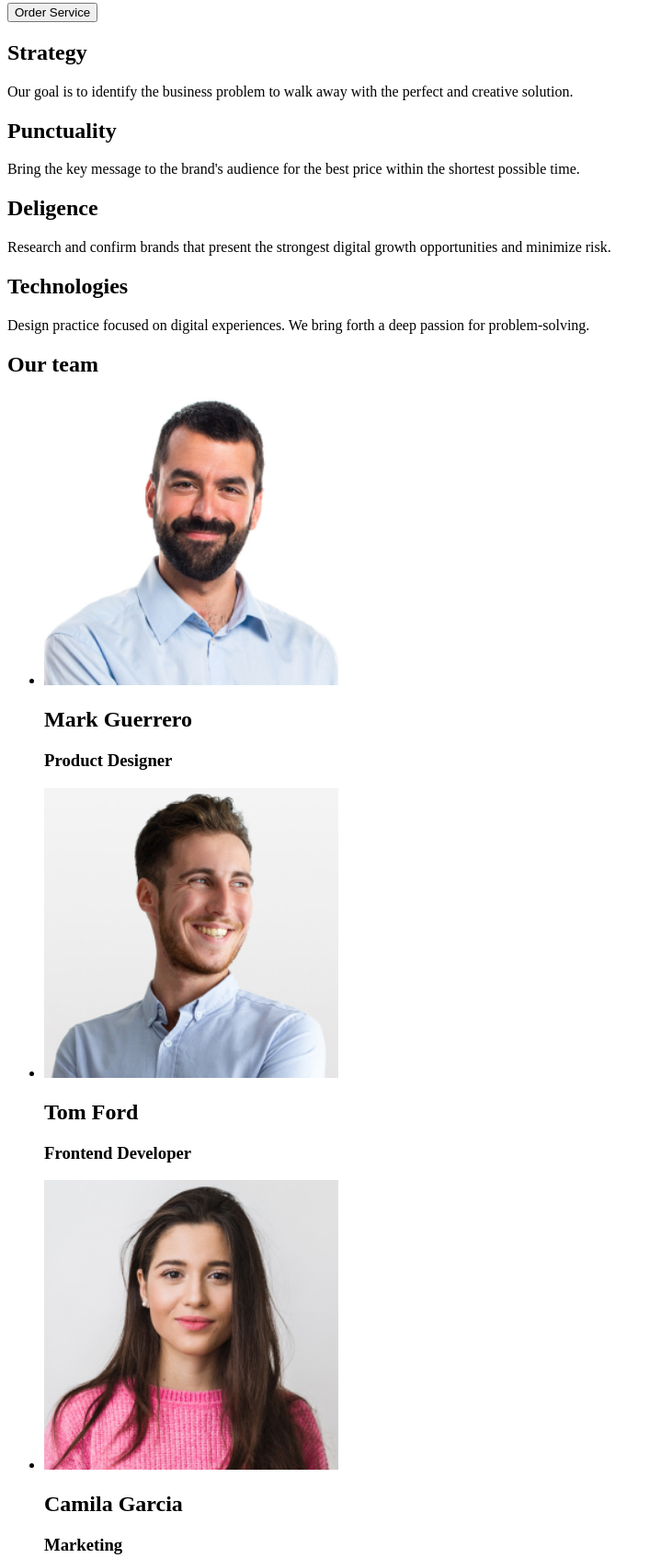
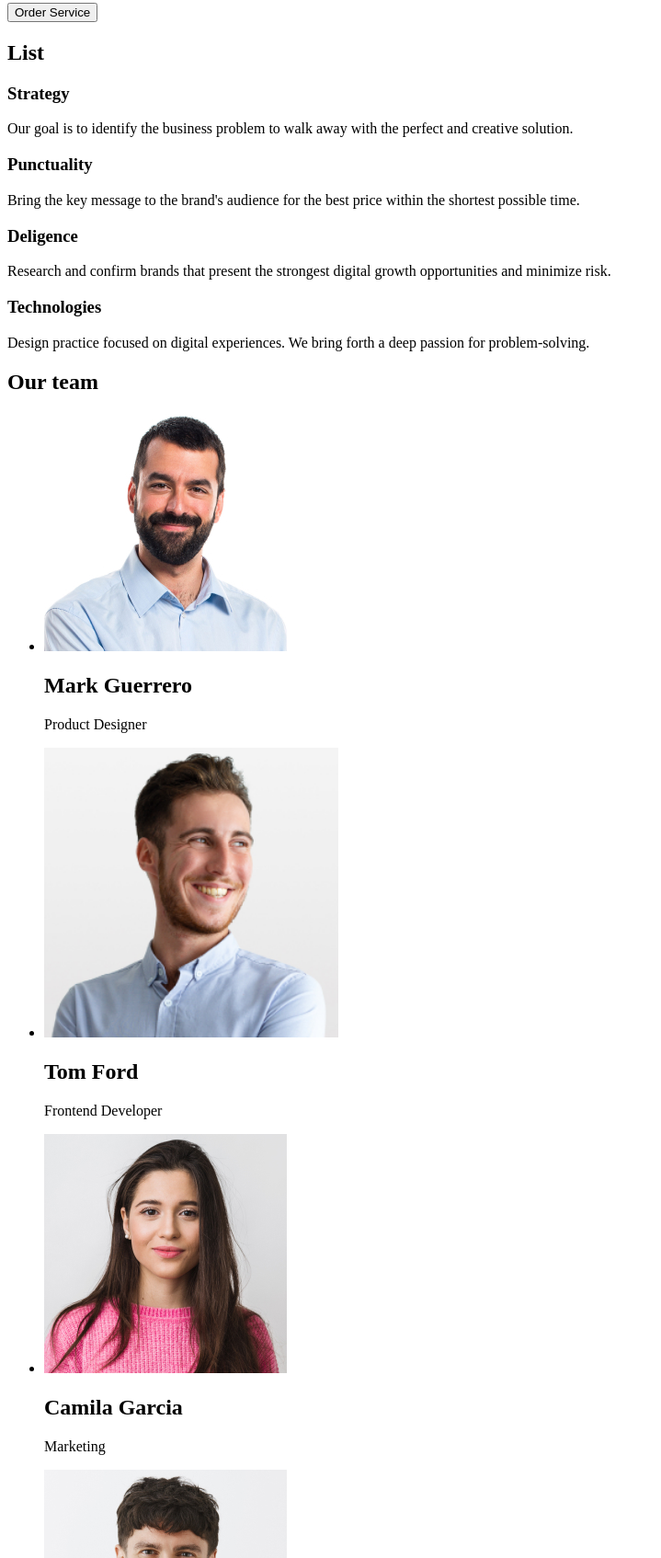
Before and after one commit to zoyaafanasi/goit-markup-hw-01, a plain HTML site: page index.html in a window 1280 px wide. Shown: the part 212-1906 px from the top of the page at 92% size, without its empty margins (0-719 px from the left). Drawn offline with Linux system fonts and the light colour scheme.

Commit message:
add markup

```diff
--- a/index.html
+++ b/index.html
@@ -37,22 +37,23 @@
         <button type="button">Order Service</button>
       </section>
       <section>
-        <h2>Strategy</h2>
+        <h2>List</h2>
+        <h3>Strategy</h3>
         <p>
           Our goal is to identify the business problem to walk away with the
           perfect and creative solution.
         </p>
-        <h2>Punctuality</h2>
+        <h3>Punctuality</h3>
         <p>
           Bring the key message to the brand's audience for the best price
           within the shortest possible time.
         </p>
-        <h2>Deligence</h2>
+        <h3>Deligence</h3>
         <p>
           Research and confirm brands that present the strongest digital growth
           opportunities and minimize risk.
         </p>
-        <h2>Technologies</h2>
+        <h3>Technologies</h3>
         <p>
           Design practice focused on digital experiences. We bring forth a deep
           passion for problem-solving.
@@ -63,9 +64,9 @@
         <h2>Our team</h2>
         <ul>
           <li>
-            <img src="images\img.jpg" width="320" alt="product designer" />
+            <img src="images\img.jpg" width="264" alt="product designer" />
             <h2>Mark Guerrero</h2>
-            <h3>Product Designer</h3>
+            <p>Product Designer</p>
           </li>
 
           <li>
@@ -75,19 +76,19 @@
               alt="frontend developer"
             />
             <h2>Tom Ford</h2>
-            <h3>Frontend Developer</h3>
+            <p>Frontend Developer</p>
           </li>
 
           <li>
-            <img src="images\img (2).jpg" width="320" alt="marketing" />
+            <img src="images\img (2).jpg" width="264" alt="marketing" />
             <h2>Camila Garcia</h2>
-            <h3>Marketing</h3>
+            <p>Marketing</p>
           </li>
 
           <li>
-            <img src="images\img (3).jpg" width="320" alt="ui designer" />
+            <img src="images\img (3).jpg" width="264" alt="ui designer" />
             <h2>Daniel Wilson</h2>
-            <h3>UI Designer</h3>
+            <p>UI Designer</p>
           </li>
         </ul>
       </section>
```
